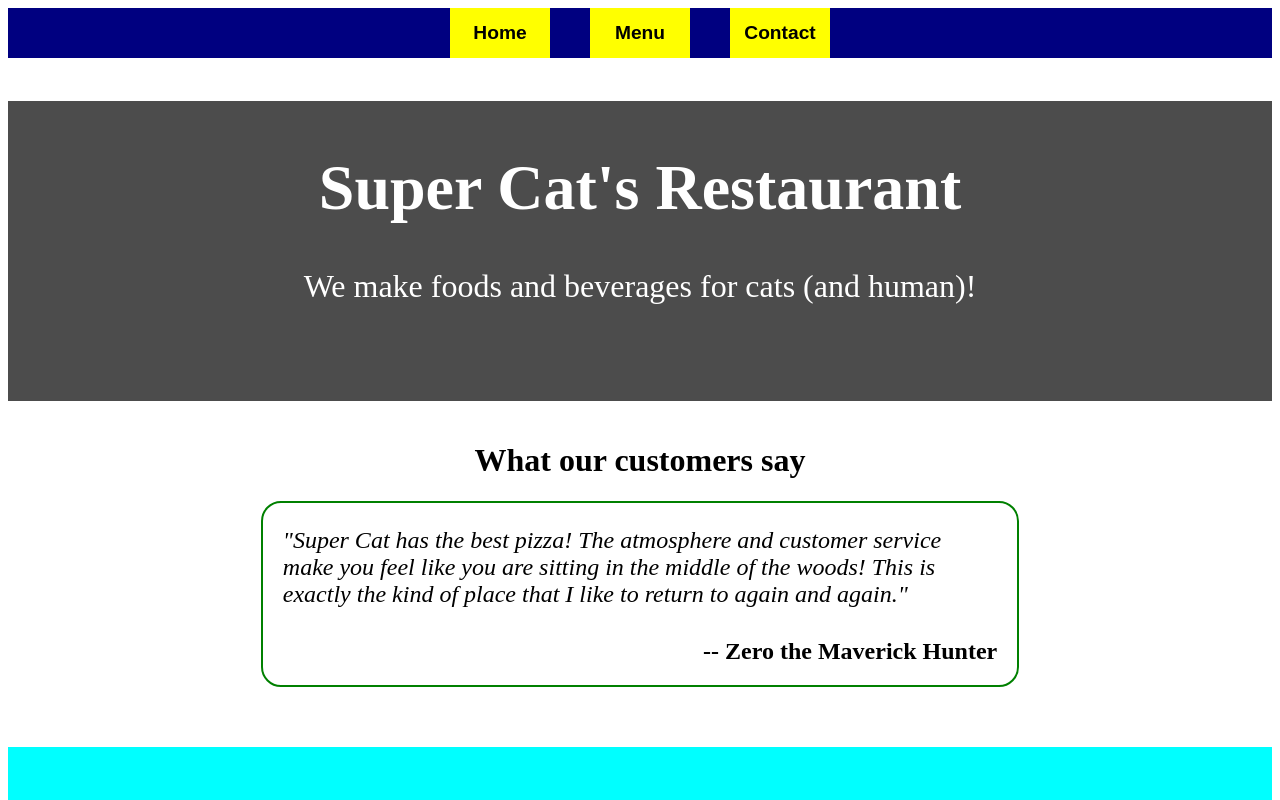
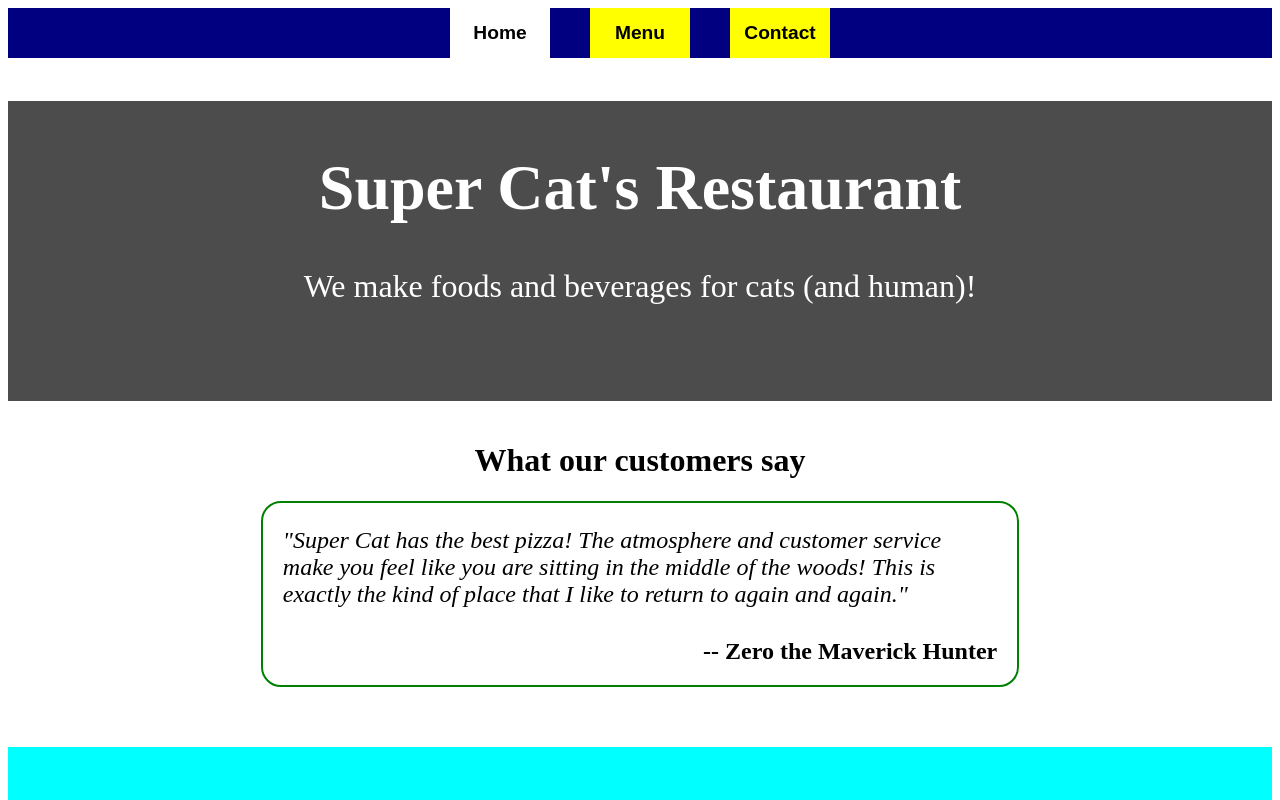
Before and after one commit to SonDo580/restaurant-page, a website built with webpack: page dist/index.html in a window 1280 px wide. Shown: the top 800 px of the page. Built offline with nearby package versions, Linux system fonts and the light colour scheme; files whose address does not match are found by name.

Commit message:
Add style for active tab

```diff
--- a/src/style.css
+++ b/src/style.css
@@ -16,6 +16,10 @@ header button {
     border: none;
     font-size: 1.2rem;
     font-weight: bold;
+}
+
+header button.active {
+    background-color: white;
 }
 
 /* HOME BANNER */
```
